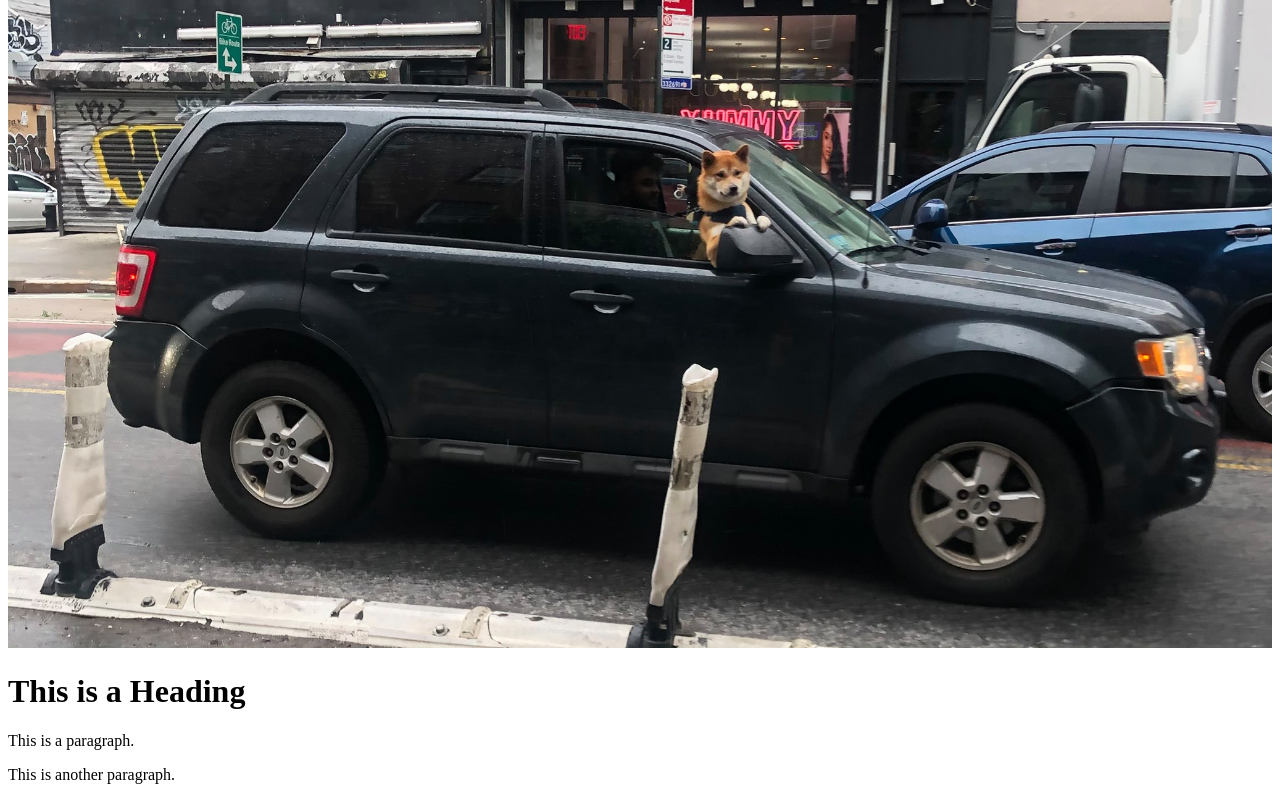
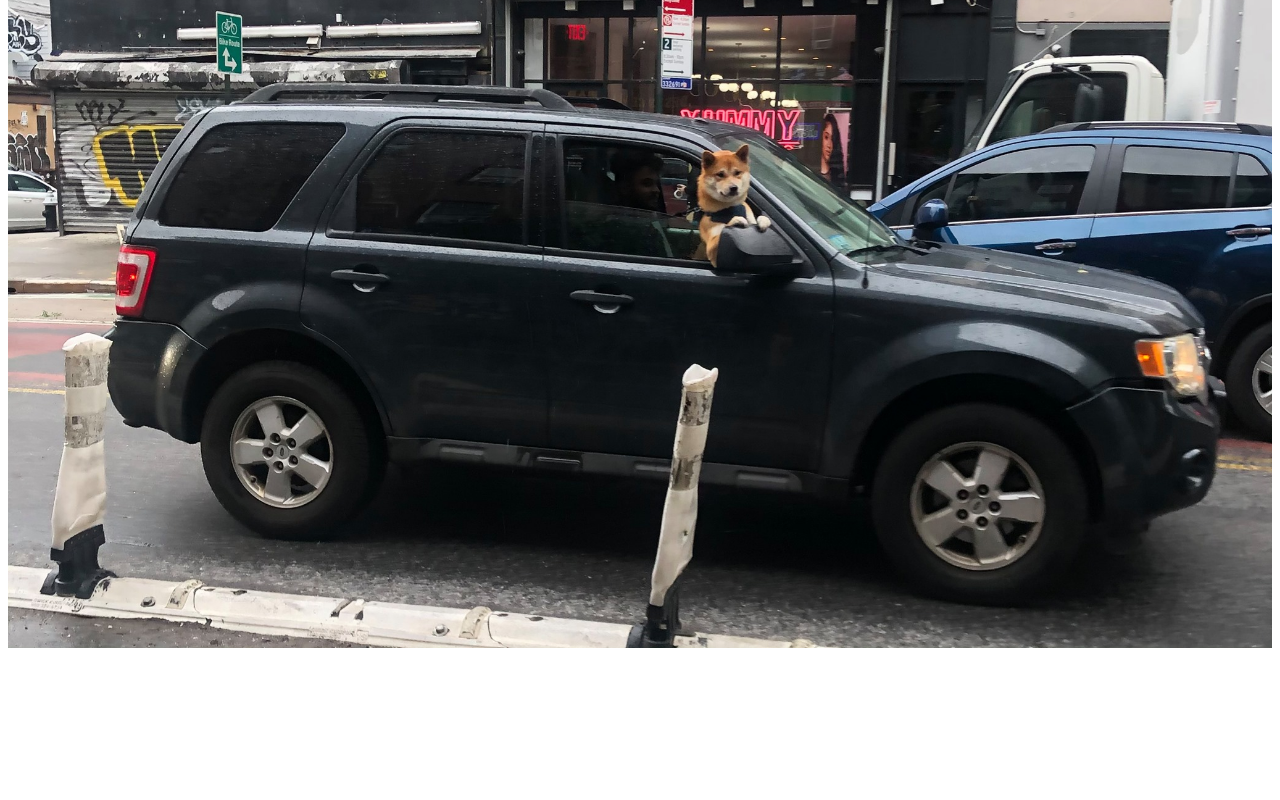
Before and after one commit to HanaYezi/brooklynshibs, a plain HTML site: page index.html in a window 1280 px wide. Shown: the part 383-1183 px from the top of the page. After the commit the page ends 1056 px from the top, so only its background shows below. Drawn offline with Linux system fonts and the light colour scheme.

Commit message:
Update index.html

```diff
--- a/index.html
+++ b/index.html
@@ -12,9 +12,9 @@
 <img src="shibs.jpg" alt="LA" style="width:100%">
 
 <div class="">
- <h1>This is a Heading</h1>
- <p>This is a paragraph.</p>
- <p>This is another paragraph.</p>
+ <h1></h1>
+ <p></p>
+ <p></p>
 </div>
 
 </body>
```
